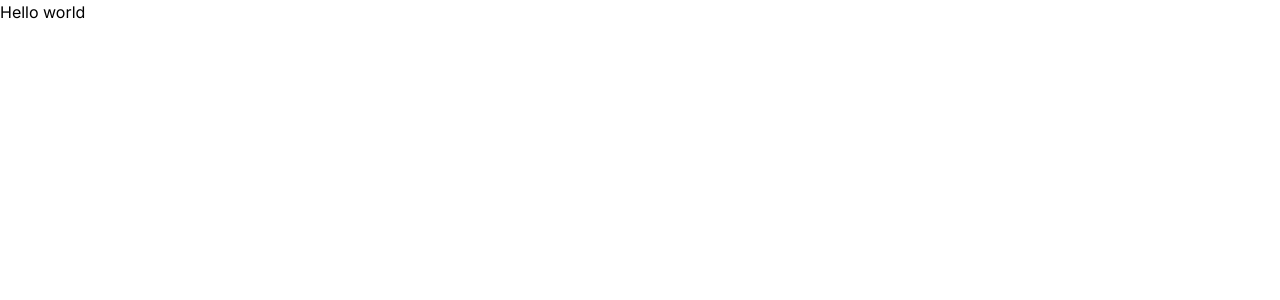
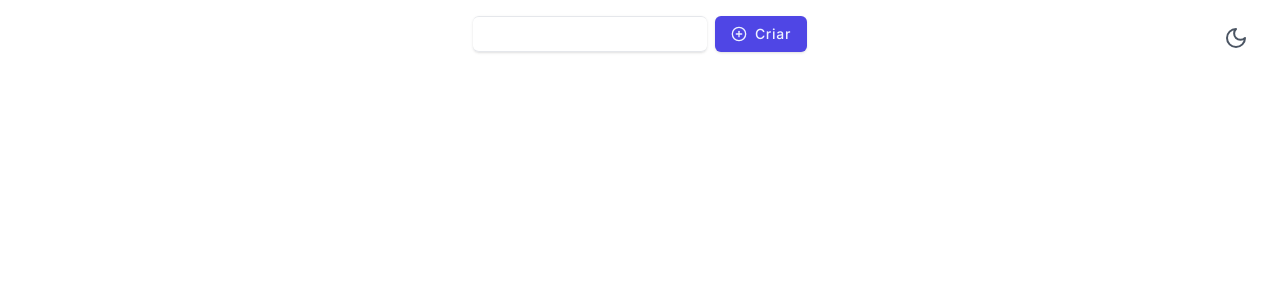
Before and after one commit to uilian-comim/challenge, a Next.js app: page / in a window 1280 px wide. Shown: the top 300 px of the page. Built offline with nearby package versions, Linux system fonts and the light colour scheme.

Commit message:
feat: add components to home page

```diff
--- a/src/app/page.tsx
+++ b/src/app/page.tsx
@@ -1,3 +1,18 @@
+import { Main } from "@/components/Main";
+import { ToggleTheme } from "@/components/ToggleTheme";
+import { CreateTaskDialog } from "./CreateTaskDialog";
+import { Input } from "@/components/ui/input";
+
 export default function Home() {
-    return <p>Hello world</p>;
+    return (
+        <Main>
+            <ToggleTheme />
+            <div className="flex items-center justify-center gap-2">
+                <Input name="teste" />
+                <div>
+                    <CreateTaskDialog />
+                </div>
+            </div>
+        </Main>
+    );
 }
```
